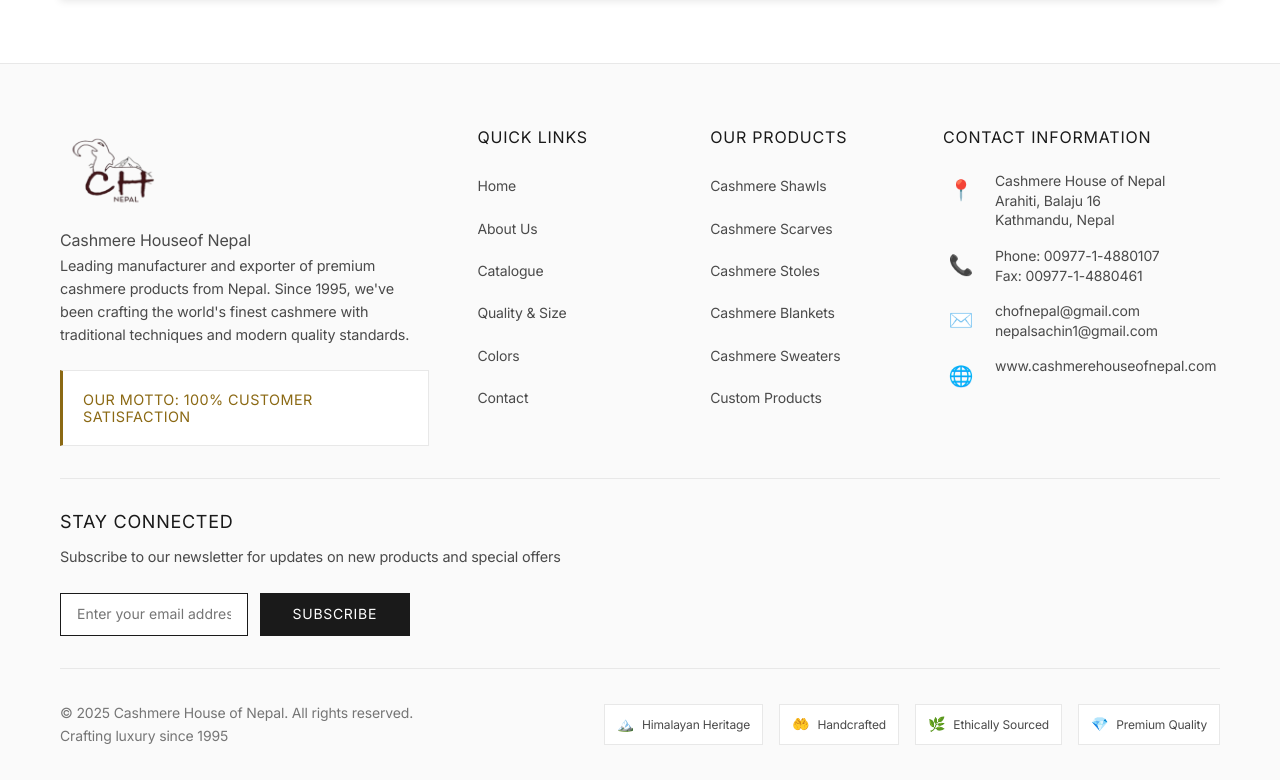
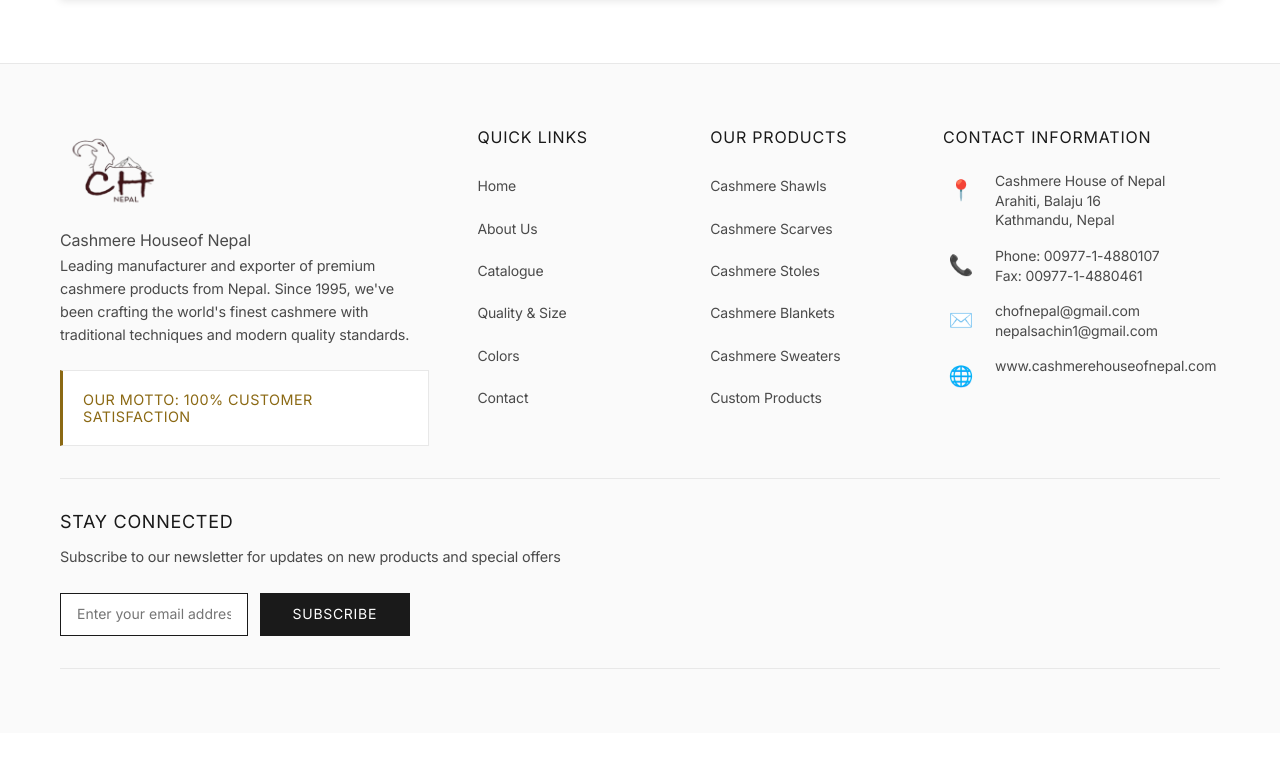
Before and after one commit to actionproject-madhav/website-cashmere-house-of-nepal, a React (Vite) app: page /contact in a window 1280 px wide. Shown: the part 2751-3531 px from the top of the page. After the commit the page ends 3484 px from the top, so only its background shows below. Built offline with nearby package versions, Linux system fonts and the light colour scheme.

Commit message:
Footer modified

```diff
--- a/src/components/Footer.jsx
+++ b/src/components/Footer.jsx
@@ -241,31 +241,7 @@
           transition={{ duration: 0.6, delay: 0.6 }}
           viewport={{ once: true }}
         >
-          <div className="footer-bottom-content">
-            <div className="copyright">
-              <p>&copy; {new Date().getFullYear()} Cashmere House of Nepal. All rights reserved.</p>
-              <p>Crafting luxury since 1995</p>
-            </div>
 
-            <div className="footer-badges">
-              <div className="badge">
-                <span className="badge-icon">🏔️</span>
-                <span>Himalayan Heritage</span>
-              </div>
-              <div className="badge">
-                <span className="badge-icon">🤲</span>
-                <span>Handcrafted</span>
-              </div>
-              <div className="badge">
-                <span className="badge-icon">🌿</span>
-                <span>Ethically Sourced</span>
-              </div>
-              <div className="badge">
-                <span className="badge-icon">💎</span>
-                <span>Premium Quality</span>
-              </div>
-            </div>
-          </div>
         </motion.div>
 
         {/* Scroll to Top Button */}
```
